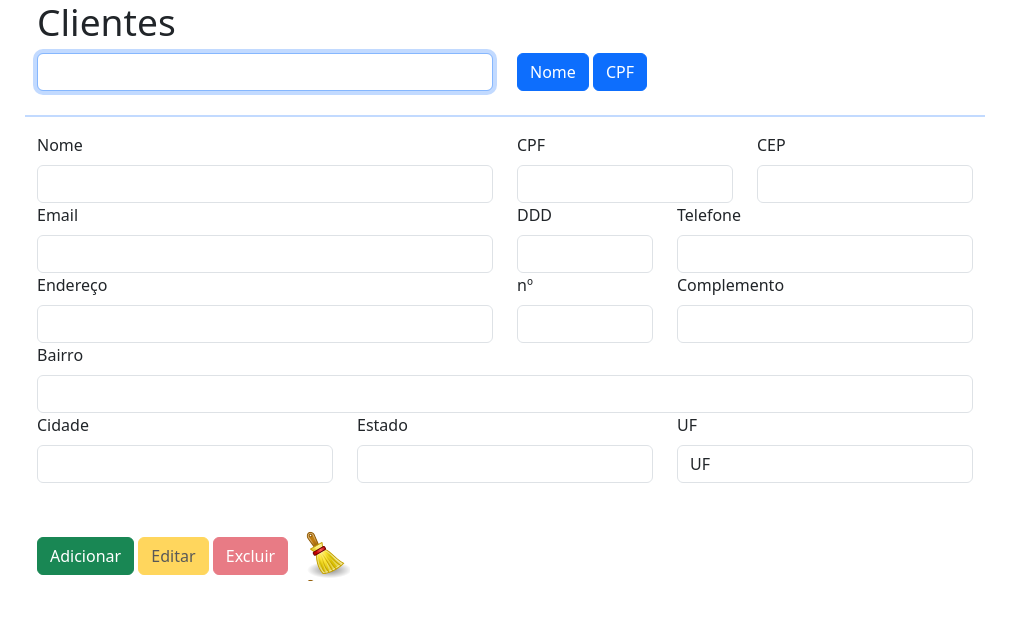
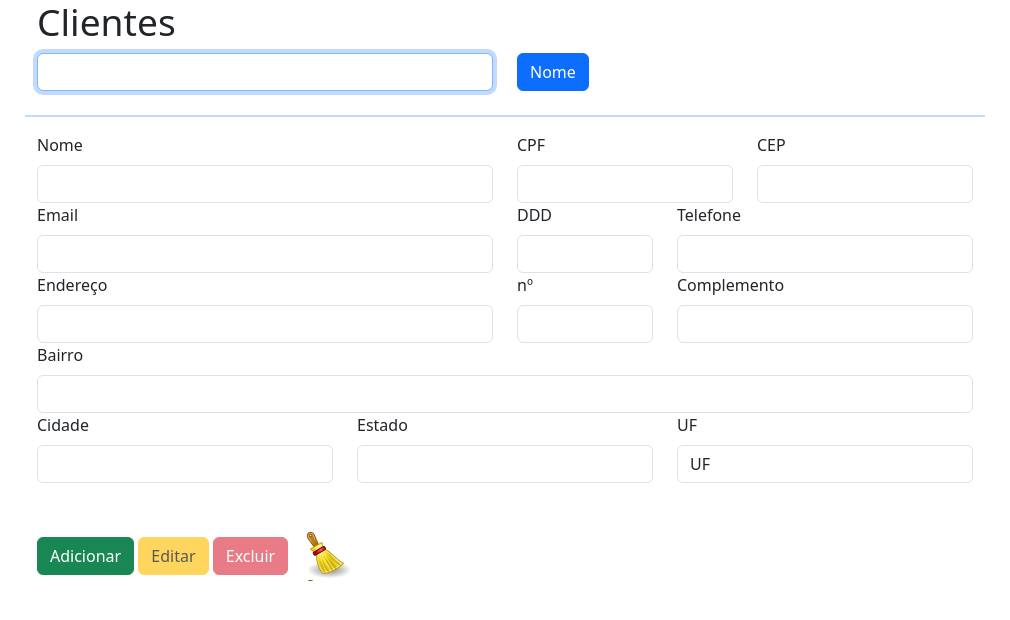
Before and after one commit to saulogomesdocarmo/conest, an Electron app: page src/views/clientes.html in a window 1010 px wide. Drawn offline with Linux system fonts and the light colour scheme; no server answers.

Commit message:
atauizações 2.0

```diff
--- a/src/views/clientes.html
+++ b/src/views/clientes.html
@@ -23,7 +23,7 @@
 
             <div class="col-md-4">
                 <button type="button" class="btn btn-primary" id="btnRead" onclick="buscarCliente()">Nome</button>
-                <button type="button" class="btn btn-primary" id="btnReadCPF" onclick="buscarCpfCliente()">CPF</button>
+                <!-- <button type="button" class="btn btn-primary" id="btnReadCPF" onclick="buscarCpfCliente()">CPF</button> -->
             </div>
             <hr class="mt-4 border-primary border -1">
 
```
Also changed, not shown: src/views/clientes.js (+0 -80 lines).
